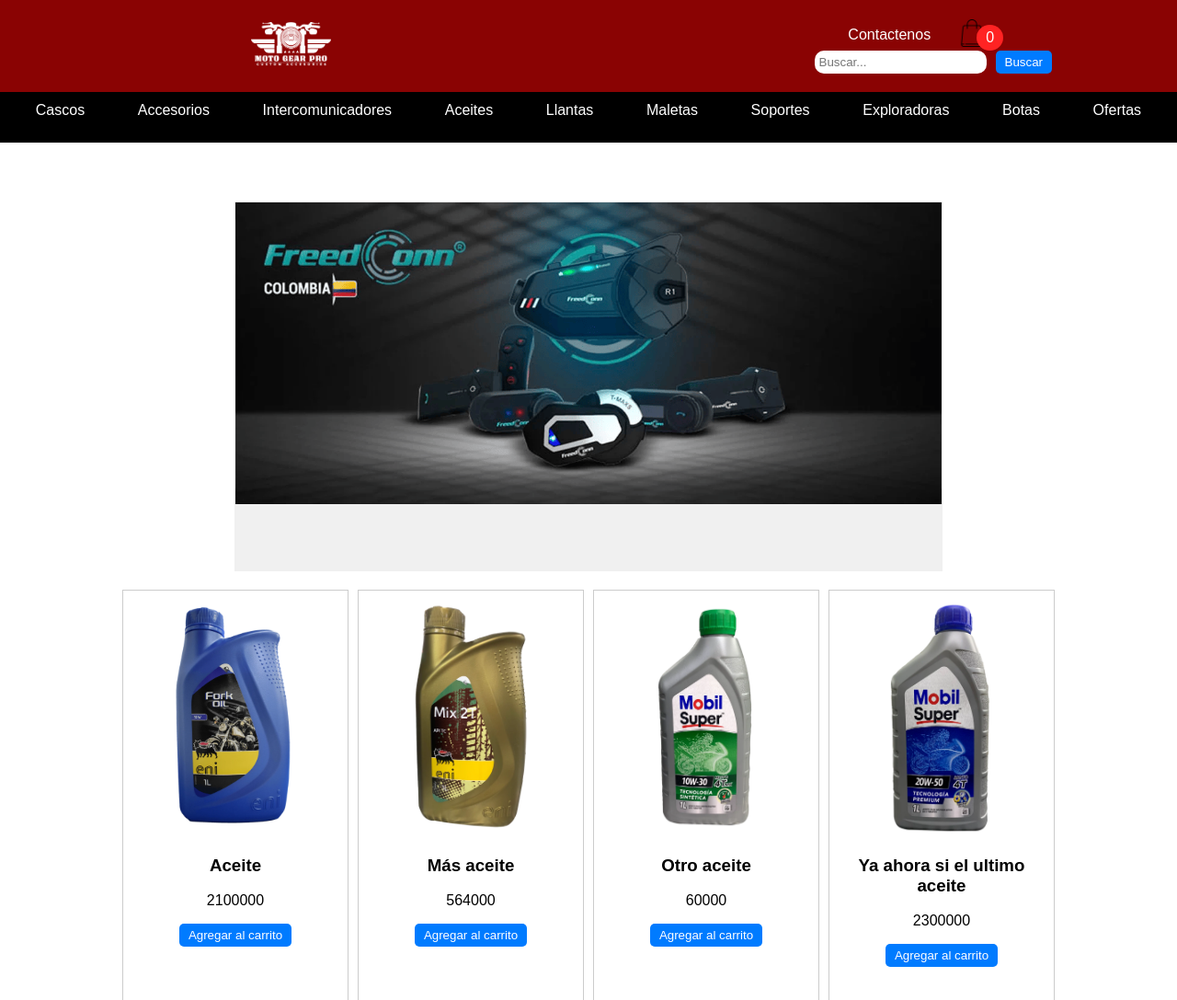
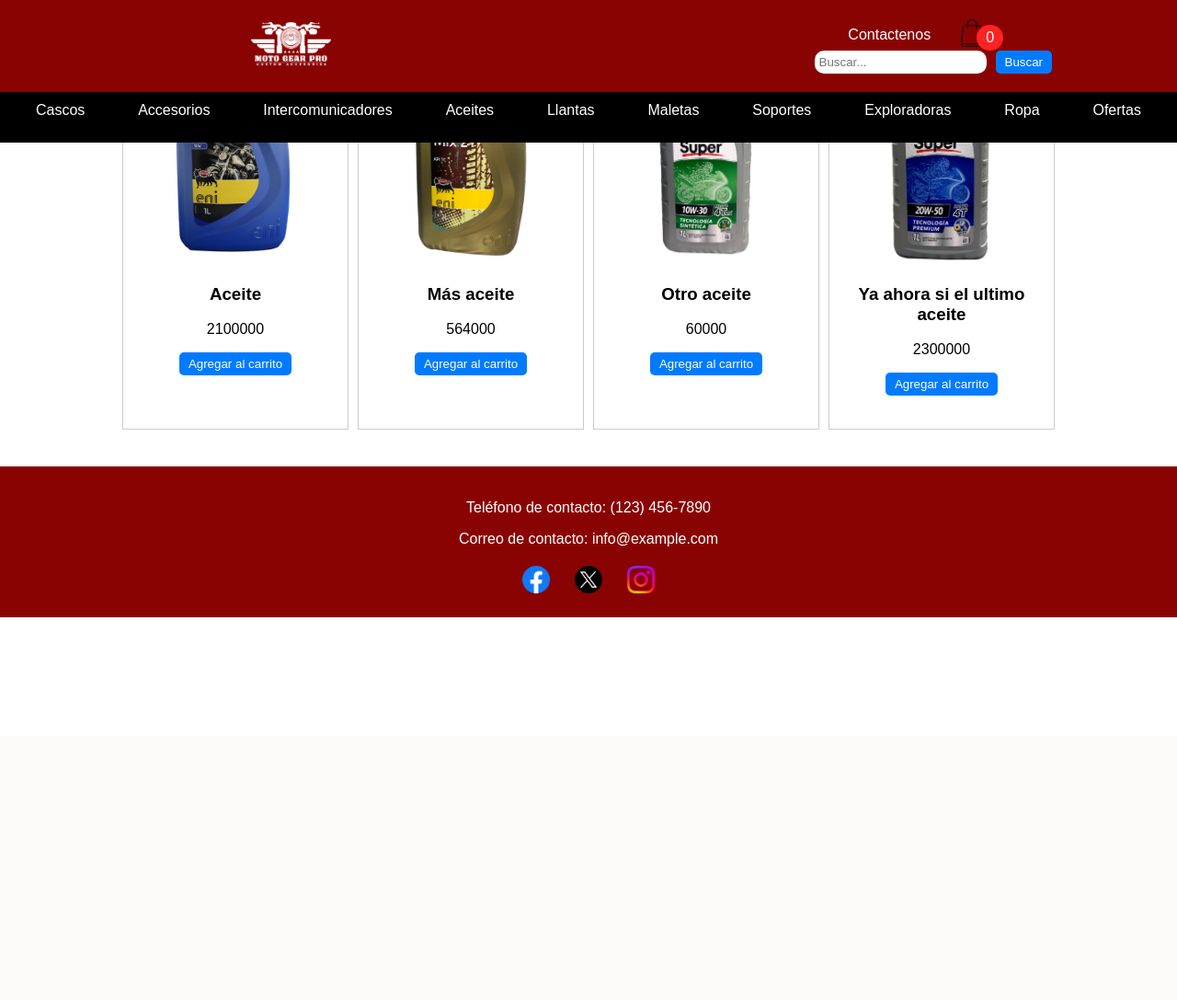
Before and after one commit to DFDev3/Shopcart, a PHP site: page / in a window 1280 px wide. Shown: the top 1087 px of the page at 92% size. After the commit the page ends 671 px from the top, so only its background shows below. Run offline with PHP 8.4, Linux system fonts and the light colour scheme.

Commit message:
Fix Problems

```diff
--- a/Classes/ProdArray.php
+++ b/Classes/ProdArray.php
@@ -7,6 +7,7 @@ class Products
     public function getProducts()
     {
         //leer del archivo cart
+
         return $this->products;
     }
 
--- a/ShopCart/index.php
+++ b/ShopCart/index.php
@@ -8,6 +8,7 @@
     <title>MotoGearPro</title>
 </head>
 <body>
+    <div class="container" name="big-navbar">
         <div class="navbar">
             <div class="logo">
                 <a href="index.php">
@@ -40,27 +41,21 @@
     </div>
     <div class="second-navbar">
         <ul>
-            <li><a href="Cascos.php">Cascos</a></li>
-            <li><a href="Accesorios.php">Accesorios</a></li>
-            <li><a href="Intercomunicadores.php">Intercomunicadores</a></li>
-            <li><a href="Aceites.php">Aceites</a></li>
-            <li><a href="llantas.php">Llantas</a></li>
-            <li><a href="maletas.php">Maletas</a></li>
-            <li><a href="soportes.php">Soportes</a></li>
-            <li><a href="exploradoras.php">Exploradoras</a></li>
-            <li><a href="botas.php">Botas</a></li>
-            <li><a href="ofertas.php">Ofertas</a></li>
+
+            <li><a href="index.php?categoria=01">Cascos</a></li>
+            <li><a href="index.php?categoria=02">Accesorios</a></li>
+            <li><a href="index.php?categoria=03">Intercomunicadores</a></li>
+            <li><a href="index.php?categoria=04">Aceites</a></li>
+            <li><a href="index.php?categoria=05">Llantas</a></li>
+            <li><a href="index.php?categoria=06">Maletas</a></li>
+            <li><a href="index.php?categoria=07">Soportes</a></li>
+            <li><a href="index.php?categoria=08">Exploradoras</a></li>
+            <li><a href="index.php?categoria=09">Ropa</a></li>
+            <li><a href="index.php?categoria=10">Ofertas</a></li>
+
+
         </ul>
     </div>
-
-
-    <div class="ad-container">
-        <div class="ad-slideshow">
-            <img src="../Media/SHPRO-630-C-WALLPAPER_Mesa-de-trabajo-1-1-scaled.jpg alt="Anuncio 1">
-            <img src="../Media/intercom.png" alt="Anuncio 2">
-            <img src="../Media/llantas.png" alt="Anuncio 3">
-            <img src="../Media/yamalube1.jpg" alt="Anuncio 4">
-        </div>
     </div>
     <div class="product-catalog">
         <div class="product-row">
--- a/Styles/index.css
+++ b/Styles/index.css
@@ -17,8 +17,9 @@ body {
     left: 0;
     right: 0;
     height: 10%;
+    z-index: 2;
+}
 
-}
 .logo img {
     max-width:10%;
     height: auto;
@@ -123,10 +124,11 @@ body {
     background-color: #000;
     color: #fff;
     padding: 10px;
-    position: static;
+    position:absolute;
     top: 0; /* Espacio para la barra principal */
     left: 0;
     right: 0;
+    z-index: 1;
     margin-top: 85px;
 }
 
```
